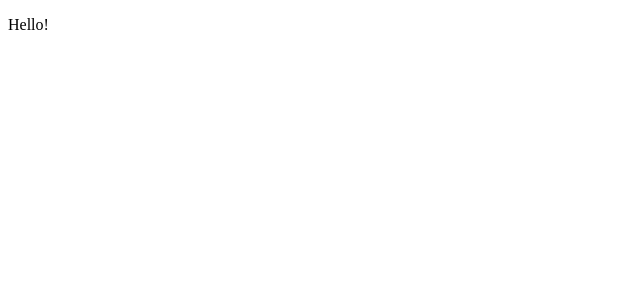
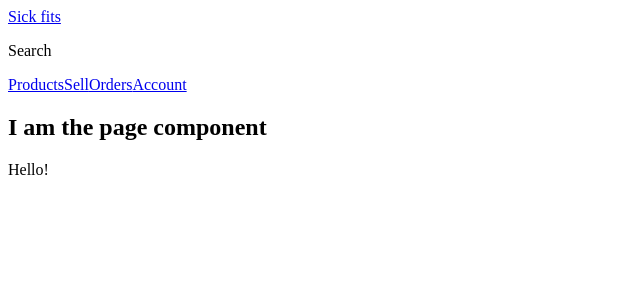
Before and after one commit to nikolas-haug/advanced_react-wbos, a Next.js app in the folder frontend/: page / in a window 1280 px wide. Shown: the top 300 px of the page, without its empty margins (0-640 px from the left). Built offline with nearby package versions, Linux system fonts and the light colour scheme.

Commit message:
add header and nav components

```diff
--- /dev/null
+++ b/frontend/components/Header.js
@@ -0,0 +1,16 @@
+import Link from 'next/link';
+import Nav from './Nav';
+
+export default function Header() {
+    return (
+        <header>
+            <div className="bar">
+                <Link href="/">Sick fits</Link>
+            </div>
+            <div className="sub-bar">
+                <p>Search</p>
+            </div>
+            <Nav />
+        </header>
+    )
+}
--- /dev/null
+++ b/frontend/components/Nav.js
@@ -0,0 +1,12 @@
+import Link from 'next/link';
+
+export default function Nav() {
+    return (
+        <nav>
+            <Link href="/products">Products</Link>
+            <Link href="/sell">Sell</Link>
+            <Link href="/orders">Orders</Link>
+            <Link href="/account">Account</Link>
+        </nav>
+    )
+}
--- /dev/null
+++ b/frontend/components/Page.js
@@ -0,0 +1,16 @@
+import PropTypes from 'prop-types';
+import Header from './Header';
+
+export default function Page({ children }) {
+    return (
+        <div>
+            <Header />
+            <h2>I am the page component</h2>
+            {children}
+        </div>
+    )
+}
+
+Page.propTypes = {
+    children: PropTypes.any
+}
--- /dev/null
+++ b/frontend/pages/_app.js
@@ -0,0 +1,9 @@
+import Page from "../components/Page";
+
+export default function MyApp({ Component, pageProps }) {
+    return (
+        <Page>
+            <Component {...pageProps} />
+        </Page>
+    )
+}
--- /dev/null
+++ b/frontend/pages/_document.js
@@ -0,0 +1,15 @@
+import Document, { Html, Head, NextScript, Main } from 'next/document';
+
+export default class MyDocument extends Document {
+    render() {
+        return (
+            <Html lang="en-US">
+                {/* <Head></Head> */}
+                <body>
+                    <Main />
+                    <NextScript />
+                </body>
+            </Html>
+        )
+    }
+}
--- a/frontend/pages/index.js
+++ b/frontend/pages/index.js
@@ -3,5 +3,5 @@
         <div>
             <p>Hello!</p>
         </div>
-    )
+    );
 }
```
